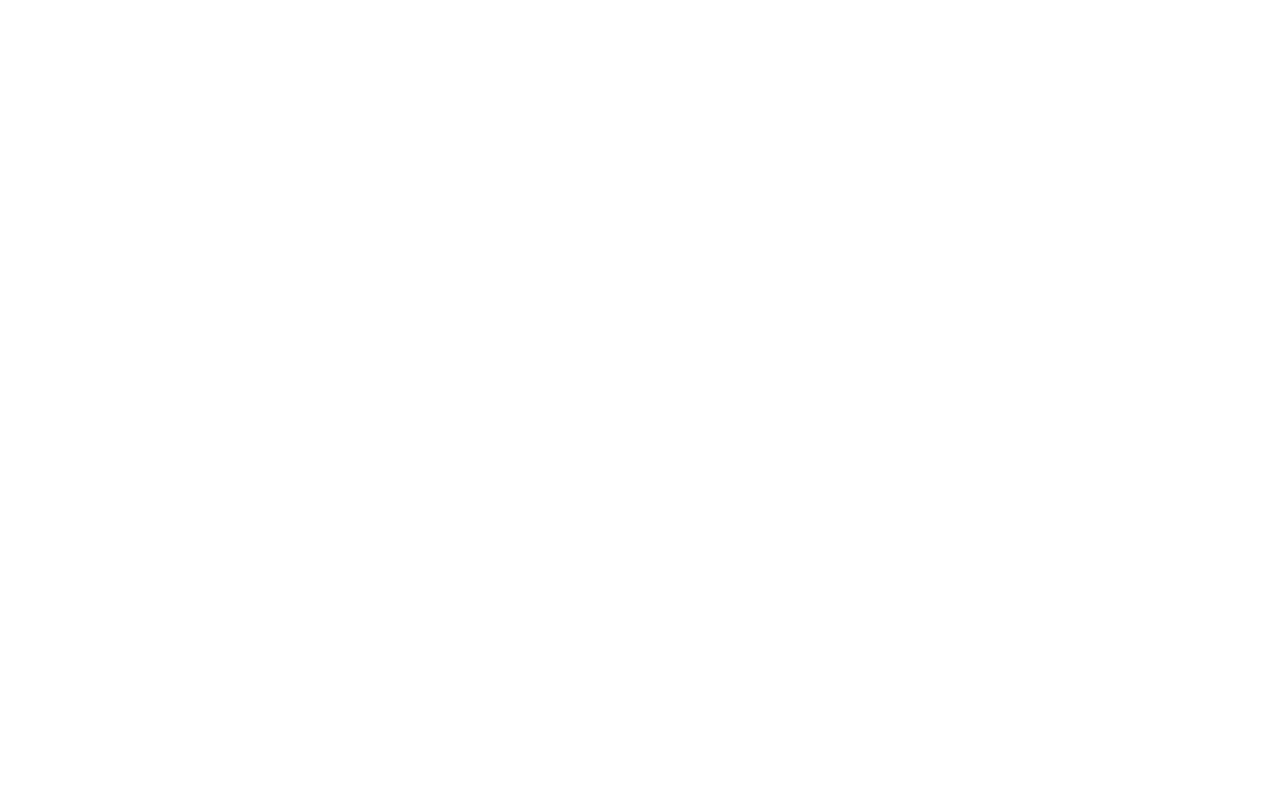
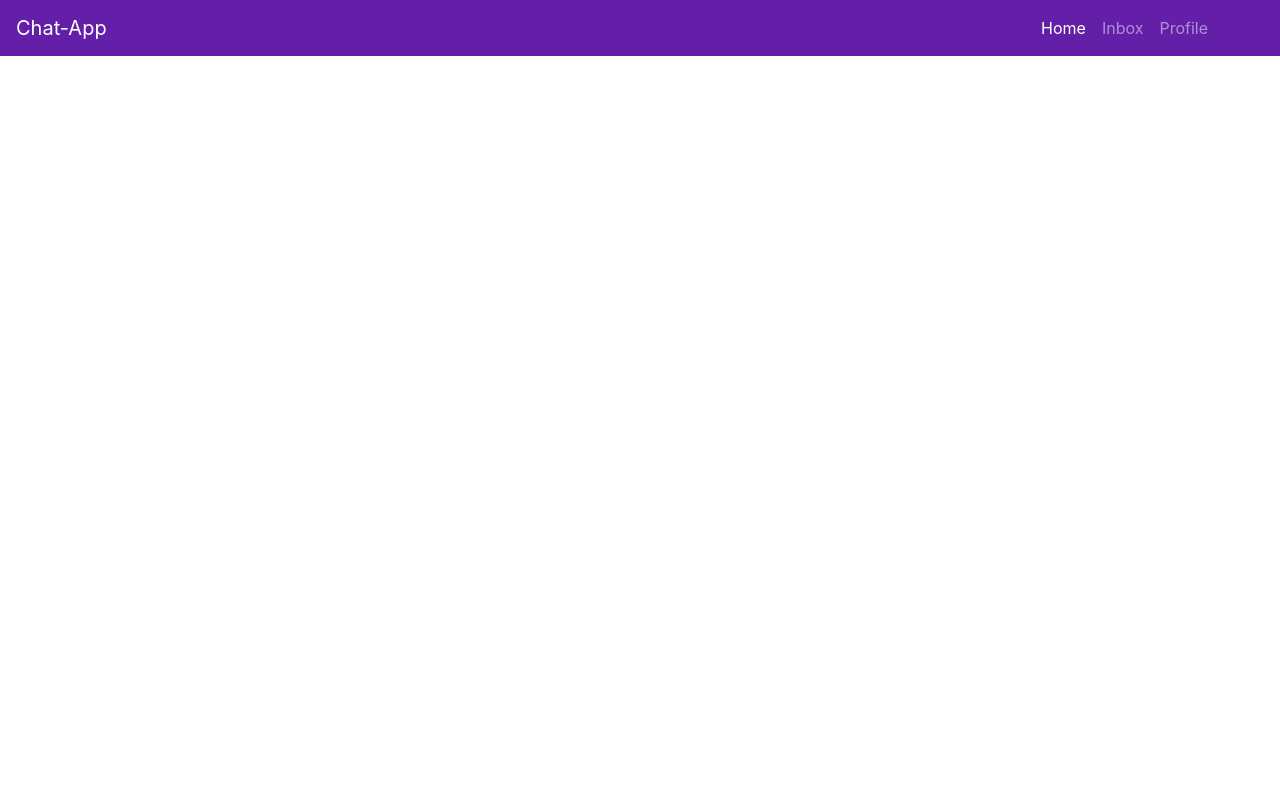
Before and after one commit to Meltus645/live-chat, a PHP site: page / in a window 1280 px wide. Before the commit the page is empty. Run offline with PHP 8.4, Linux system fonts and the light colour scheme.

Commit message:
add navbar component

```diff
--- a/custom.css
+++ b/custom.css
@@ -7,15 +7,18 @@
 }
 html{
 	scroll-behavior: smooth;
-	font-size: 62.5%;
 }
 body,html{
 	width:100%;
 }
 
 :root{
-	--red:red;
+	--purple:#631FA8;
 }
 body{
 	min-height: 100vh;
 }
+
+.bg-purple{
+	background-color:var(--purple);
+}
--- a/index.php
+++ b/index.php
@@ -9,7 +9,19 @@
 		<link rel="stylesheet" href="./custom.css">
 	</head>
 	<body>
-
+		<nav class="navbar navbar-expand-lg navbar-dark bg-purple">
+		  <a class="navbar-brand" href="#">Chat-App</a>
+		  <button class="navbar-toggler" type="button" data-toggle="collapse" data-target="#navbarNavAltMarkup" aria-controls="navbarNavAltMarkup" aria-expanded="false" aria-label="Toggle navigation">
+		    <span class="navbar-toggler-icon"></span>
+		  </button>
+		  <div class="collapse navbar-collapse" id="navbarNavAltMarkup">
+		    <div class="navbar-nav ml-auto pr-5">
+		      <a class="nav-link active" href="#">Home <span class="sr-only">(current)</span></a>
+		      <a class="nav-link" href="#">Inbox</a>
+		      <a class="nav-link" href="#">Profile</a>
+		    </div>
+		  </div>
+		</nav>
 		<!--- jquery, popper, bootstrap & app scripts  --->
 		<script src="https://cdnjs.cloudflare.com/ajax/libs/jquery/3.6.0/jquery.min.js"></script>
 		<script src="https://cdn.jsdelivr.net/npm/popper.js@1.16.1/dist/umd/popper.min.js" ></script>
```
